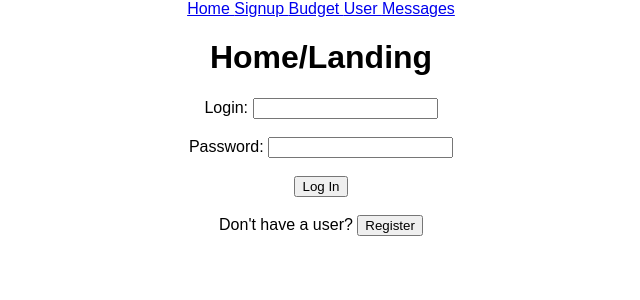
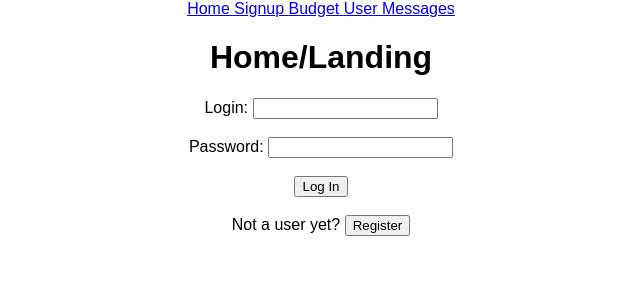
Before and after one commit to sheriffahmed/ThriftyLovers, a React (Create React App) app in the folder frontend/: page / in a window 1280 px wide. Shown: the top 300 px of the page, without its empty margins (319-959 px from the left). Built offline with nearby package versions, Linux system fonts and the light colour scheme.

Commit message:
corrected misspellings on landing & budget pages

```diff
--- a/frontend/src/components/BudgetPage.js
+++ b/frontend/src/components/BudgetPage.js
@@ -6,7 +6,7 @@ class BudgetPage extends React.Component {
         return(
             <div>
                 <h1>Budget</h1>
-                <p1>Please choose your level of thrifiness!</p1>
+                <p1>Please choose your level of thriftiness!</p1>
                 <br/>
                 <br/>
                 <br/>
--- a/frontend/src/components/LandingPage.js
+++ b/frontend/src/components/LandingPage.js
@@ -19,7 +19,7 @@ class LandingPage extends React.Component {
                     <button>Log In</button>
                     <br/>
                     <br/>
-                    Don't have a user? {' '}
+                    Not a user yet? {' '}
                     <Link to='/signup'><button> Register </button></Link>
 
 
```
